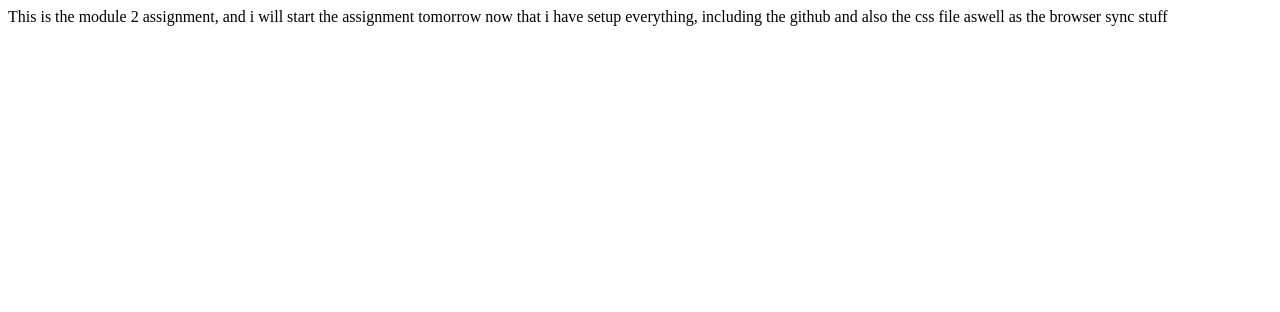
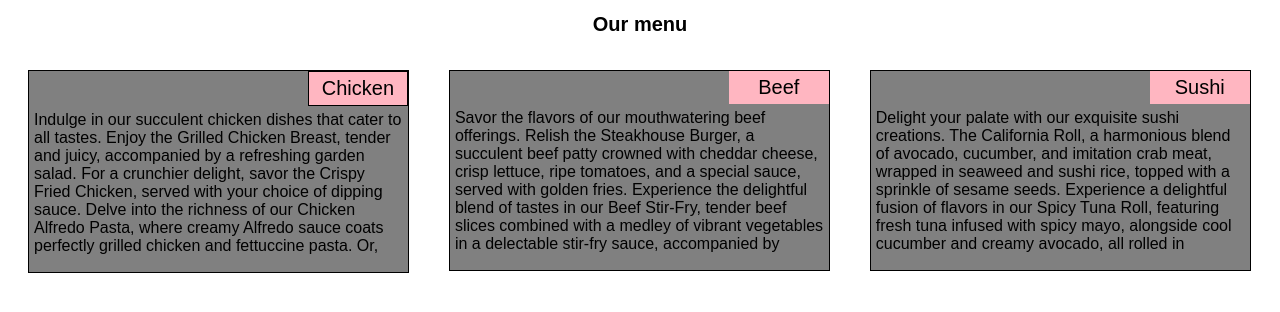
Before and after one commit to sherryomer/Coursera-Course, a plain HTML site: page index.html in a window 1280 px wide. Drawn offline with Linux system fonts and the light colour scheme.

Commit message:
updated index.html and styles.css

```diff
--- a/index.html
+++ b/index.html
@@ -4,8 +4,28 @@
 	<meta charset="utf-8">
 	<meta name="viewport" content="width=device-width, initial-scale=1">
 	<title>Module 2 assignment</title>
+	<link rel="stylesheet" type="text/css" href="styles.css">
 </head>
+<h1>Our menu</h1>
 <body>
-	This is the module 2 assignment, and i will start the assignment tomorrow now that i have setup everything, including the github and also the css file aswell as the browser sync stuff
-</body>
+<section class="col-lg-4 col-md-6">
+	<div>
+		<p class="chicken">Chicken </p>
+		<p class="content">Indulge in our succulent chicken dishes that cater to all tastes. Enjoy the Grilled Chicken Breast, tender and juicy, accompanied by a refreshing garden salad. For a crunchier delight, savor the Crispy Fried Chicken, served with your choice of dipping sauce. Delve into the richness of our Chicken Alfredo Pasta, where creamy Alfredo sauce coats perfectly grilled chicken and fettuccine pasta. Or, opt for the BBQ Chicken Wings, irresistibly flavored with our signature BBQ sauce, complemented by crisp celery sticks and a side of tangy blue cheese dressing</p>
+	</div>
+</section>
+
+<section class="col-lg-4 col-md-6">
+	<div>
+		<p class= beef> Beef </p>
+		<p class="content">Savor the flavors of our mouthwatering beef offerings. Relish the Steakhouse Burger, a succulent beef patty crowned with cheddar cheese, crisp lettuce, ripe tomatoes, and a special sauce, served with golden fries. Experience the delightful blend of tastes in our Beef Stir-Fry, tender beef slices combined with a medley of vibrant vegetables in a delectable stir-fry sauce, accompanied by steamed rice. For a delightful Mexican twist, try our Beef Tacos, featuring seasoned ground beef nestled in soft corn tortillas, garnished with fresh lettuce, cheese, and a zesty salsa. Experience the unique taste of our Beef Kebabs, skewers of marinated beef, bell peppers, and onions, grilled to perfection, and served with a delightful side of rice pilaf.</p>
+	</div>
+</section>
+
+<section class="col-lg-4 col-md-12">
+	<div>
+		<p class=sushi>Sushi </p>
+		<p class="content">Delight your palate with our exquisite sushi creations. The California Roll, a harmonious blend of avocado, cucumber, and imitation crab meat, wrapped in seaweed and sushi rice, topped with a sprinkle of sesame seeds. Experience a delightful fusion of flavors in our Spicy Tuna Roll, featuring fresh tuna infused with spicy mayo, alongside cool cucumber and creamy avocado, all rolled in seasoned sushi rice and nori. Savor the simplicity of our Salmon Nigiri, offering fresh slices of premium salmon atop a bed of perfectly seasoned sushi rice. For a divine treat, explore the Dragon Roll, boasting eel, avocado, and cucumber on the inside, topped with luscious slices of avocado and drizzled with a delectable eel sauce.</p>
+	</div>
+</section>
 </html>
--- a/styles.css
+++ b/styles.css
@@ -0,0 +1,98 @@
+*{
+	box-sizing: border-box;
+	font-family: Arial,Helvetica,sans-serif;
+}
+h1
+{
+	text-align: center;
+	font-size: 125%;
+}
+section
+{
+	position: relative;
+	width:100%;
+	padding: 20px;
+}
+p
+{
+	position: relative;
+	width: 100%;
+	clear:right;
+}
+div {
+    position: relative;
+    background-color: gray;
+    border: 1px solid black;
+    width: 100%;
+    margin-left: auto;
+    margin-right: auto;
+    margin-bottom: auto;
+}
+.chicken
+{
+    float: right;
+    width: 100px;
+    padding: 5px;
+    margin: auto;
+    text-align: center;
+    font-size: 125%;
+    background-color: #FFB6C1;
+    border: 1px solid black;
+}
+.beef
+{
+    float: right;
+    width: 100px;
+    padding: 5px;
+    margin: auto;
+    text-align: center;
+    font-size: 125%;
+    background-color: #FFB6C1;
+}
+.sushi
+{
+    float: right;
+    width: 100px;
+    padding: 5px;
+    margin: auto;
+    text-align: center;
+    font-size: 125%;
+    background-color: #FFB6C1;
+}
+.content
+{
+	padding: 5px;
+    border: none;
+    background-color: gray;
+    color: black;
+    margin-left:auto;
+    margin-right: auto;
+    height: 150px;
+    overflow: auto;
+ }
+
+
+@media (min-width: 992px)
+{
+	.col-lg-4{
+		float: left;
+		width: 33.3%;
+	}
+}
+@media (min-width: 768px) and (max-width: 991px)
+{
+	.col-md-6{
+		float: left;
+		width:50%;
+		margin-right: auto;
+		margin-left: auto;
+		margi
+	}
+	.col-md-12{
+		float:left;
+		width: 100%;
+		margin-right: auto;
+		margin-left: auto;
+
+	}
+}
```
